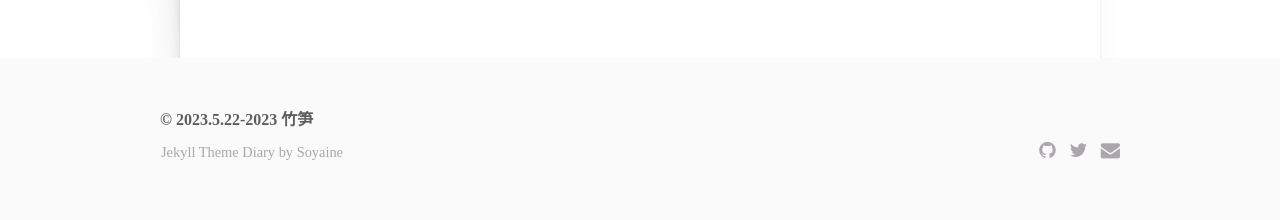
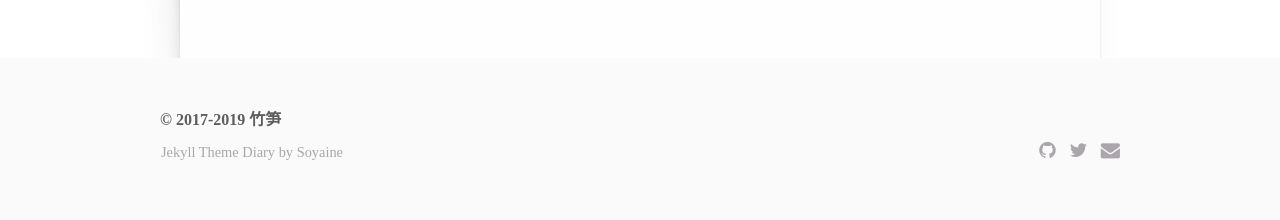
Before and after one commit to KatzeimMondlicht/katzeimMondlicht.github.io, a Jekyll site: the page built from index.html, in a window 1280 px wide. Shown: the part 731-951 px from the top of the page. Built offline with Jekyll 4.4.1, drawn with Linux system fonts in a browser that asks for light colours.

Commit message:
Update _config.yml

```diff
--- a/_config.yml
+++ b/_config.yml
@@ -1,11 +1,11 @@
 name: 竹笋
 permalink: :year/:month/:day/:title
-baseurl: /katzeimMondlicht.github.io/
+baseurl: /jekyll-theme-diary
 
 # Your blog's start year and this year, showed in the footer left
 # start is optional
-start: 2023.5.22
-now: 2023
+start: 2017
+now: 2019
 
 # Social links showed in the footer
 # You just need modify the nickname of github and twitter
@@ -17,7 +17,7 @@ link:
 # Links in the navigation, you can modify both link name and link url
 nav:
    Home: "/"
-   Diary: "/_posts"
+   Diary: "/diary"
 
 
 markdown: kramdown
```
